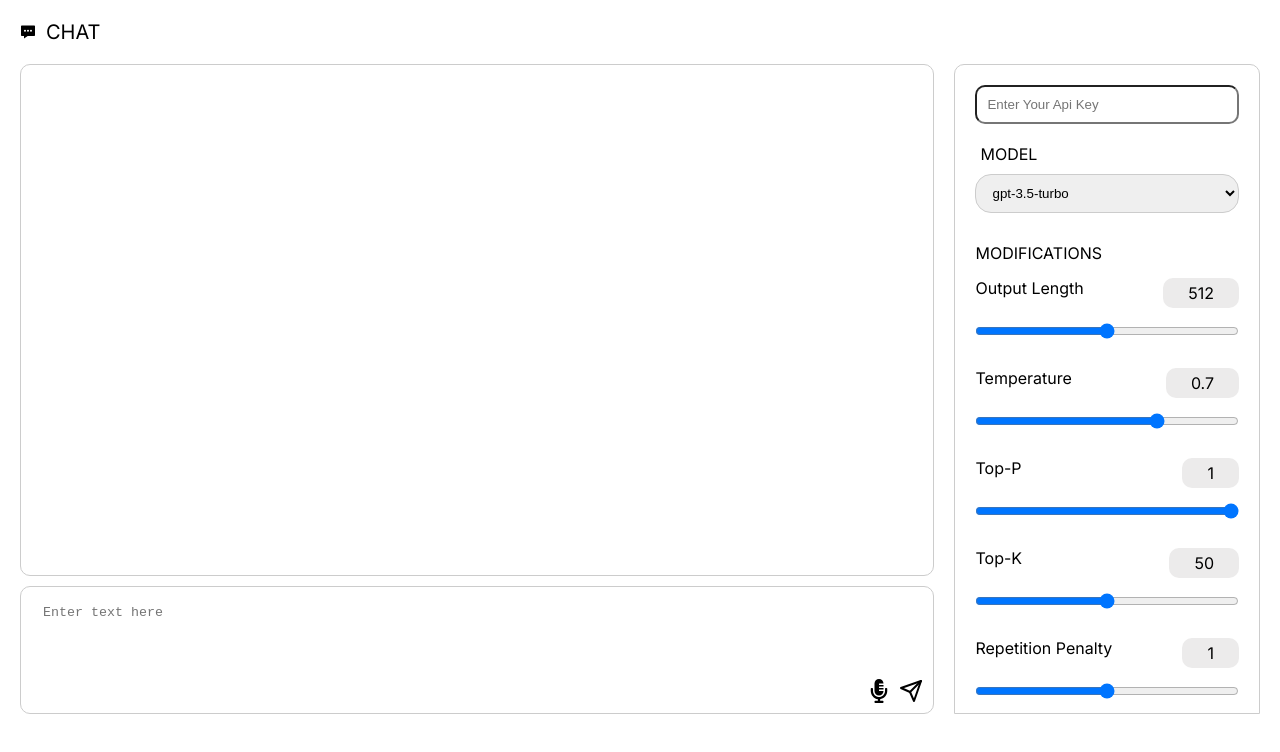
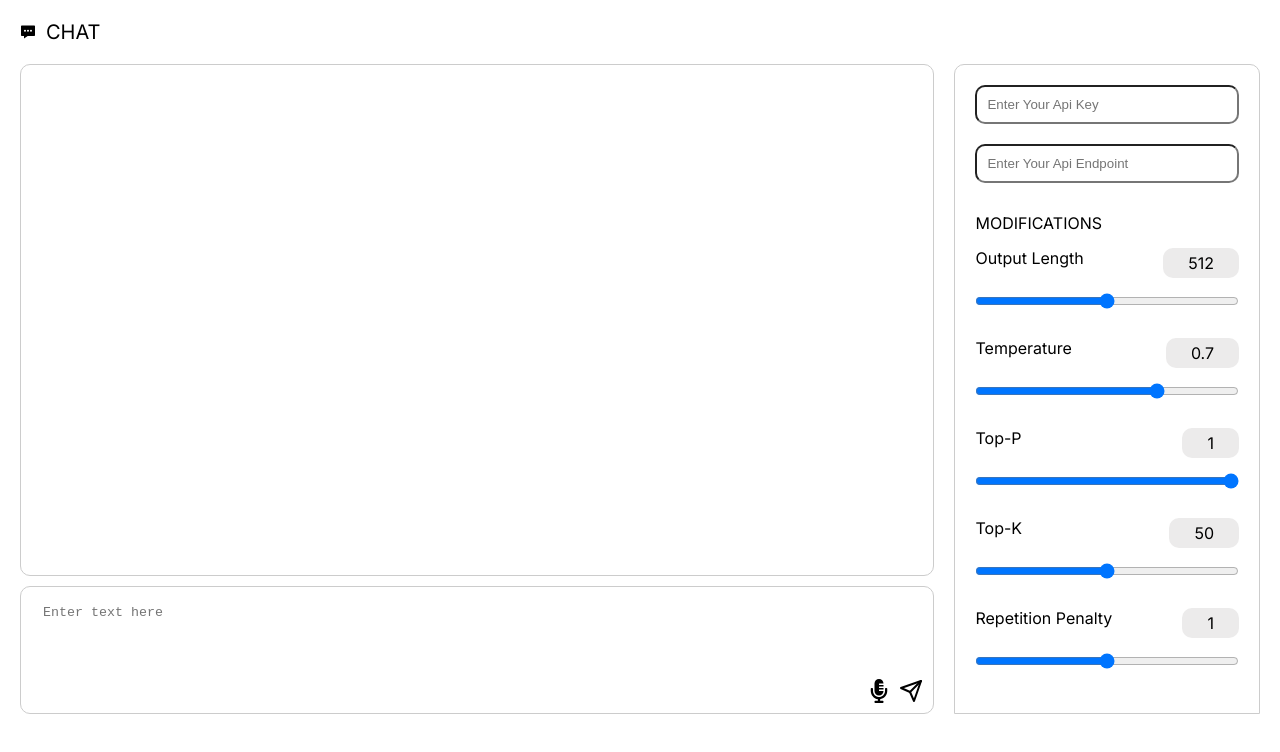
Before and after one commit to arkalal/playground-ai, a Next.js app: page / in a window 1280 px wide. Shown: the top 752 px of the page. Built offline with nearby package versions, Linux system fonts and the light colour scheme.

Commit message:
added endpoint

```diff
--- a/components/ChatWindow/ChatWindow.js
+++ b/components/ChatWindow/ChatWindow.js
@@ -19,6 +19,7 @@ const ChatWindow = () => {
   const [repetitionPenalty, setRepetitionPenalty] = useState(1.0);
   // const [KeyPopup, setKeyPopup] = useState(false);
   const [Key, setKey] = useState("");
+  const [Endpoint, setEndpoint] = useState("");
 
   const { messages, input, handleInputChange, handleSubmit } = useChat({
     api: "/api/chat",
@@ -30,6 +31,7 @@ const ChatWindow = () => {
       topK,
       repetitionPenalty,
       Key,
+      Endpoint,
     },
   });
 
@@ -89,7 +91,16 @@ const ChatWindow = () => {
               value={Key}
             />
           </div>
-          <ModelSelector model={model} setModel={setModel} />
+
+          <div className={styles.settingsApiInput}>
+            <input
+              onChange={(e) => setEndpoint(e.target.value)}
+              type="text"
+              placeholder="Enter Your Api Endpoint"
+              value={Endpoint}
+            />
+          </div>
+          {/* <ModelSelector model={model} setModel={setModel} /> */}
           <div className={styles.modifications}>
             <h3>MODIFICATIONS</h3>
             <SliderControl
--- a/src/app/api/chat/route.js
+++ b/src/app/api/chat/route.js
@@ -13,10 +13,12 @@ export async function POST(req) {
       topK,
       repetitionPenalty,
       Key,
+      Endpoint,
     } = await req.json();
 
     const config = new Configuration({
       apiKey: Key,
+      basePath: Endpoint,
     });
 
     const openai = new OpenAIApi(config);
```
